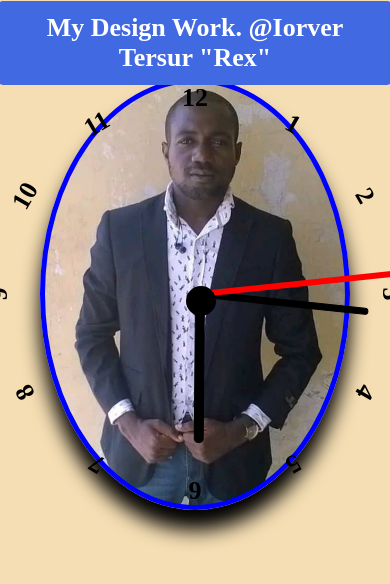
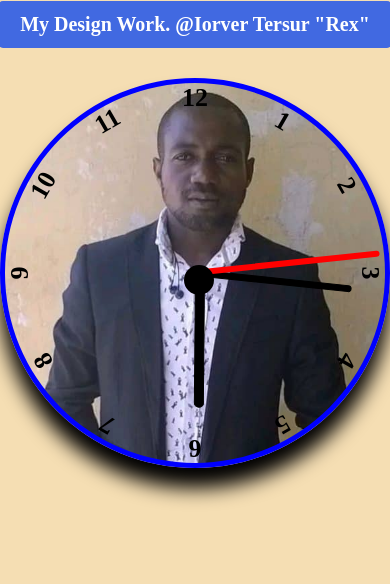
Before and after one commit to Iorverrex/clockproject, a plain HTML site: page index.html in a window 390 px wide. Shown: the top 584 px of the page. Drawn offline with Linux system fonts and the light colour scheme.

Commit message:
Update index.css

```diff
--- a/index.css
+++ b/index.css
@@ -134,7 +134,7 @@ section{
 @media (max-width: 768px){
     h1{
         width: 95%;
-        font-size: 26px;
+        font-size: 20px;
     }
 
     section{
@@ -142,8 +142,8 @@ section{
 
     }
     .clock{
-    max-width: 300px;
-    height: 50vh;
+    max-width: 400px;
+    height: 45vh;
         margin-top: -10%;
 
     }
```
